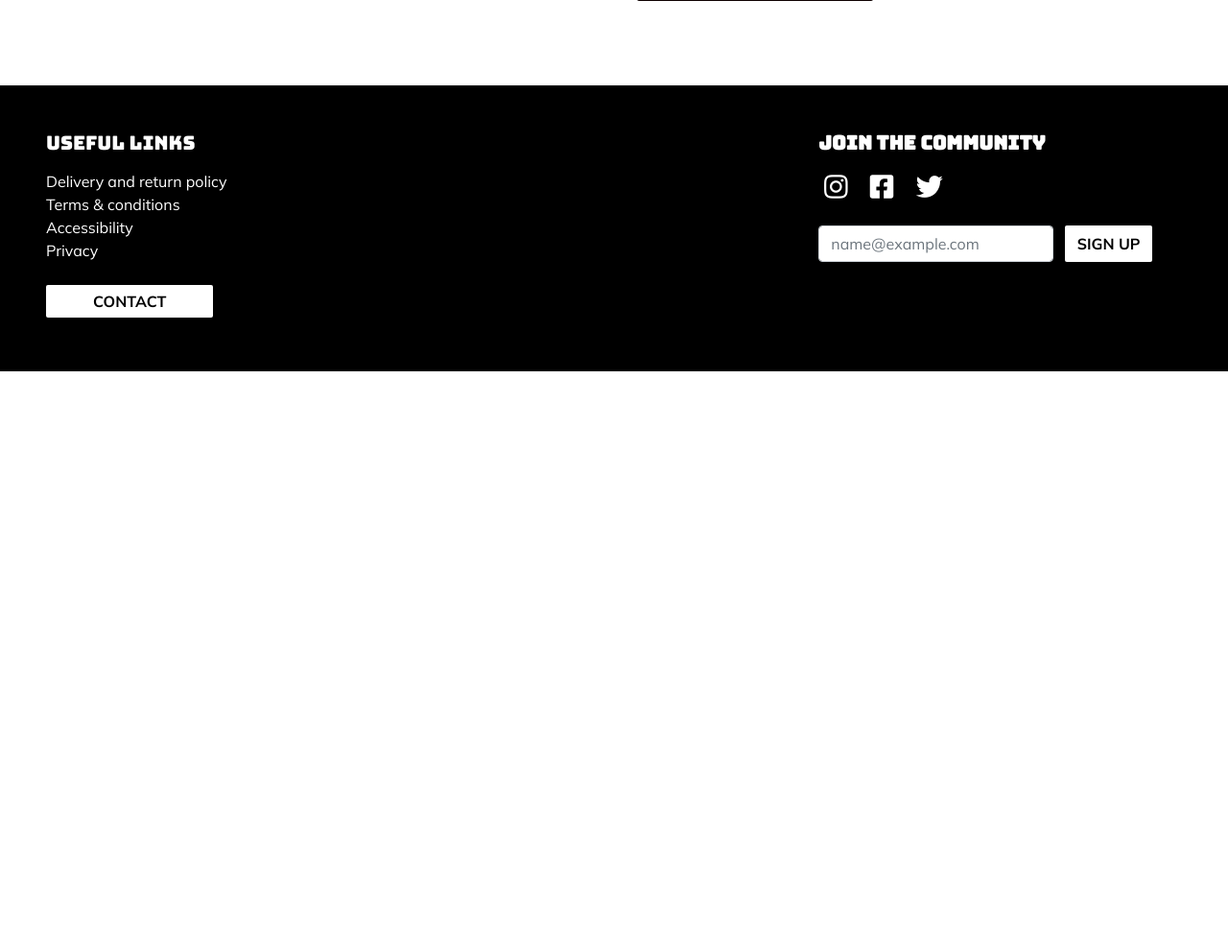
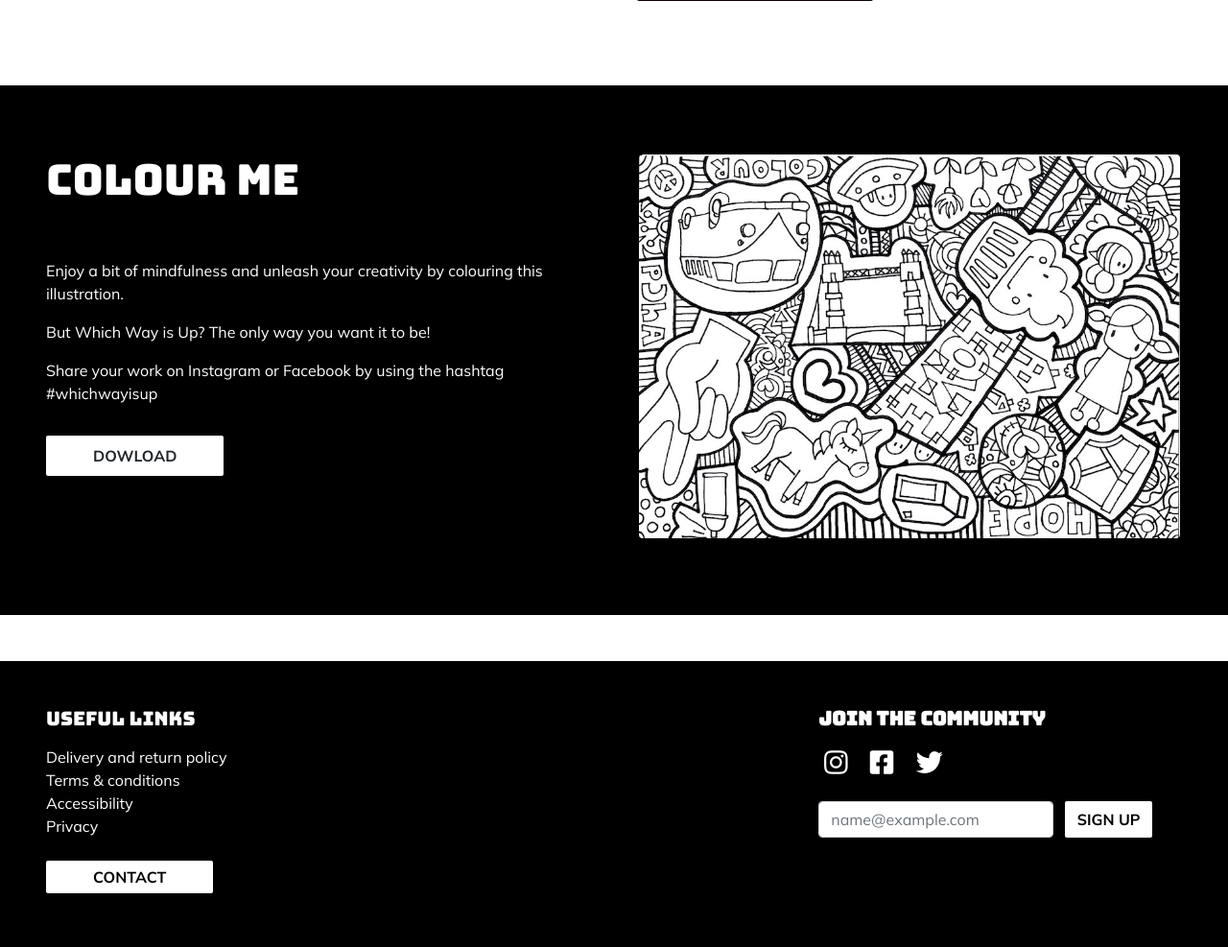
Before and after one commit to lemocla/Which-way-is-up, a Django app: page / in a window 1280 px wide. Shown: the part 1287-2274 px from the top of the page at 96% size. Before the commit the page ends 1674 px from the top, so only its background shows below. Run offline with Django 3.2, Linux system fonts and the light colour scheme; some web fonts are replaced.

Commit message:
Add content, layout & styles for colour me section - homepage

```diff
--- a/home/templates/home/index.html
+++ b/home/templates/home/index.html
@@ -11,9 +11,8 @@
     </div>
 </div>
 
-
+<!-- featured collection -->
 <div class="container-fluid px-3 px-md-5 container-home mb-5">
-    <!-- featured collection -->
     <div class="row px-2 px-md-0 gx-lg-5 pb-4">
         <div class="col-12">
             <h2 class="homepage-h2 pb-5 pb-lg-5 mb-0">Featured collection</h2>
@@ -43,6 +42,31 @@
     </div>
 </div>
 
-
+<!-- colouring section -->
+<div class="bg-black text-white">
+    <div class="container-fluid py-5 px-3 px-md-5 container-home mb-5">
+        <div class="row py-4 px-2 px-md-0 gx-lg-5">
+            <div class="col-12 d-lg-none d-block">
+                <h2 class="homepage-h2 pb-5 pb-lg-5 mb-0">Colour me</h2>
+            </div>
+            <div class="col-sm-12 col-lg-6 order-2 order-lg-1">
+                <h2 class="homepage-h2 pb-lg-5 d-none d-lg-block">Colour me</h2>
+                <p class="">Enjoy a bit of mindfulness and unleash your creativity by colouring this illustration.</p>
+                <p class="">But Which Way is Up? The only way you want it to be!</p>
+                <p class="">Share your work on Instagram or Facebook by using the hashtag #whichwayisup</p>
+                </p>
+                <div class="mt-3 py-3">
+                    <a href="{% static 'download/colouring_page.pdf' %}" target="_blank"
+                        class="btn btn-white px-5 py-2 text-uppercase ">DOWLOAD</a>
+                    <!--border border-white text-white-->
+                </div>
+            </div>
+            <div class="col-sm-12 col-lg-6 text-center order-1 order-lg-2">
+                <img src="{{MEDIA_URL}}colouring_page.jpeg" class="img-fluid img-home rounded mb-5 mb-lg-2 "
+                    alt="colouring sheet to download">
+            </div>
+        </div>
+    </div>
+</div>
 
 {% endblock %}
--- a/static/css/base.css
+++ b/static/css/base.css
@@ -62,10 +62,20 @@ background-color: var(--black);
 color: var(--white);
 }
 
+.btn-white{
+background-color: var(--white);
+}
+
 .btn-black:hover {
     background: var(--white);
     border: 1px solid var(--black);
     color: var(--black);
+}
+
+.btn-white:hover {
+   background: var(--black);
+   border: 1px solid var(--white);
+   color: var(--white);
 }
 
 footer a.btn:hover,
```
Also changed, not shown: media/colouring_page.jpeg (added), 1 other file.
